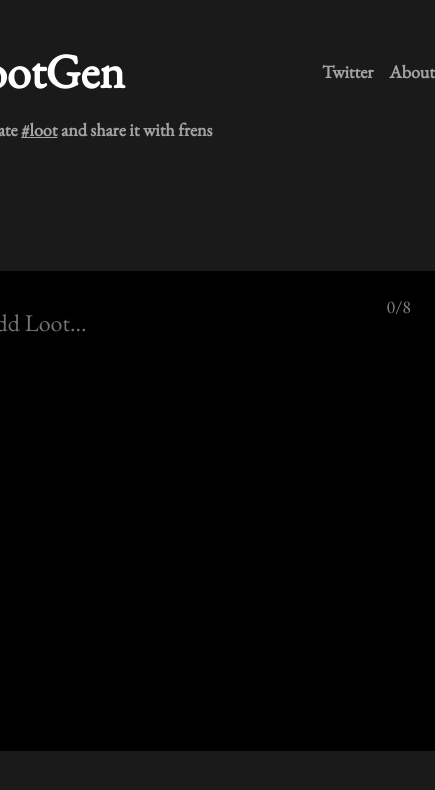
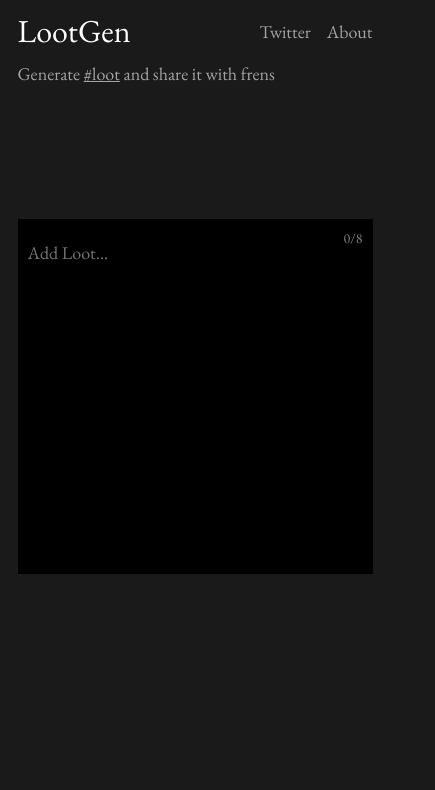
Before and after one commit to lootgen/web, a React (Create React App) app: page / in a window 390 px wide. Shown: the top 790 px of the page, 435 px wide, since content can reach past the window. Built offline with nearby package versions, Linux system fonts and the light colour scheme; no server answers.

Commit message:
Fix mobile phone / tablet support

```diff
--- a/src/App.css
+++ b/src/App.css
@@ -9,10 +9,11 @@ h1, h2, h3, h4, h5, h6 {
   margin: 0;
   padding: 0;
   color: #ffffff;
+  font-weight: 500;
 }
 
 h1 {
-  font-size: 48px;
+  font-size: 32px;
 }
 
 h3, a {
@@ -21,7 +22,10 @@ h3, a {
 }
 
 .App {
+  padding: 0;
+  margin: 0;
   display: flex;
+  flex: 1;
   justify-content: center;
 }
 
@@ -37,9 +41,11 @@ textarea, input {
 }
 
 .container {
-  width: 480px;
+  width: 355px;
   display: flex;
   flex-direction: column;
+  padding-left: 10px;
+  padding-right: 10px;
 }
 
 .button {
@@ -62,3 +68,15 @@ textarea, input {
 .button:active {
   background-color: #888888;
 }
+
+@media (min-width: 641px) {
+  h1 {
+    font-size: 48px;
+  }
+
+  .container {
+    width: 480px;
+    padding-left: 0;
+    padding-right: 0;
+  }
+}
--- a/src/components/LootBag.css
+++ b/src/components/LootBag.css
@@ -1,14 +1,14 @@
 .item-counter {
   position: absolute;
-  top: 24px;
-  right: 24px;
+  top: 10px;
+  right: 10px;
   color: #fff;
   font-weight: 500;
 }
 
 .item-counter.empty {
   opacity: 0.5;
-  font-size: 18px;
+  font-size: 14px;
 }
 
 .loot-view {
@@ -16,24 +16,24 @@
   flex-direction: column;
   position: relative;
   background-color: #000000;
-  width: 480px;
-  height: 480px;
+  width: 355px;
+  height: 355px;
 }
 
 .loot-items {
   display: flex;
   flex-direction: column;
-  margin-top: 36px;
-  padding-left: 24px;
-  padding-right: 24px;
+  margin-top: 22px;
+  padding-left: 10px;
+  padding-right: 10px;
 }
 
 .loot-items input {
   padding: 0;
   margin: 0;
-  margin-bottom: 6px;
+  margin-bottom: 4px;
   background-color: #000;
-  font-size: 24px;
+  font-size: 18px;
   color: #ffffff;
 }
 
@@ -43,6 +43,38 @@
 
 .submit-button {
   position: absolute;
-  bottom: 24px;
-  right: 24px;
+  bottom: 10px;
+  right: 10px;
 }
+
+@media (min-width: 641px) {
+  .item-counter {
+    top: 24px;
+    right: 24px;
+  }
+
+  .item-counter.empty {
+    font-size: 18px;
+  }
+
+  .loot-view {
+    width: 480px;
+    height: 480px;
+  }
+
+  .loot-items {
+    margin-top: 36px;
+    padding-left: 24px;
+    padding-right: 24px;
+  }
+
+  .loot-items input {
+    margin-bottom: 6px;
+    font-size: 24px;
+  }
+
+  .submit-button {
+    bottom: 24px;
+    right: 24px;
+  }
+}
--- a/src/components/LootBag.tsx
+++ b/src/components/LootBag.tsx
@@ -132,6 +132,9 @@ const LootBag: React.FC<Props> = ({
               : 'submit-button button'
           }
           onClick={() => {
+            if (hasEmptyItem) {
+              return;
+            }
             createLootBag({ variables: { items } });
           }}
         >
--- a/src/components/LootHeader.css
+++ b/src/components/LootHeader.css
@@ -1,7 +1,11 @@
+.loot-header {
+  margin-top: 10px;
+  margin-bottom: 0;
+}
+
 .header-links {
   justify-content: space-between;
-  margin-top: 40px;
-  margin-bottom: 16px;
+  margin-bottom: 10px;
 }
 
 .logo {
@@ -23,5 +27,19 @@
 }
 
 .subtitle {
-  margin-bottom: 130px;
+  margin-bottom: 134px;
 }
+
+@media (min-width: 641px) {
+  .loot-header {
+    margin-top: 40px;
+  }
+
+  .header-links {
+    margin-bottom: 16px;
+  }
+
+  .subtitle {
+    margin-bottom: 130px;
+  }
+}
--- a/src/components/LootHeader.tsx
+++ b/src/components/LootHeader.tsx
@@ -3,7 +3,7 @@ import './LootHeader.css';
 
 const LootHeader: React.FC = () => {
   return (
-    <div>
+    <div className="loot-header">
       <div className="row header-links">
         <div className="logo">
           <Link to="/">
--- a/src/screens/NotFoundScreen.tsx
+++ b/src/screens/NotFoundScreen.tsx
@@ -1,9 +1,22 @@
+import { useHistory } from 'react-router';
+
 import NotFoundLootBag from '../components/NotFoundLootBag';
 
 const NotFoundScreen: React.FC = () => {
+  const history = useHistory();
   return (
     <div>
       <NotFoundLootBag />
+      <div className="loot-footer">
+        <div
+          className={'button'}
+          onClick={() => {
+            history.push('/');
+          }}
+        >
+          Make your own
+        </div>
+      </div>
     </div>
   );
 };
```
